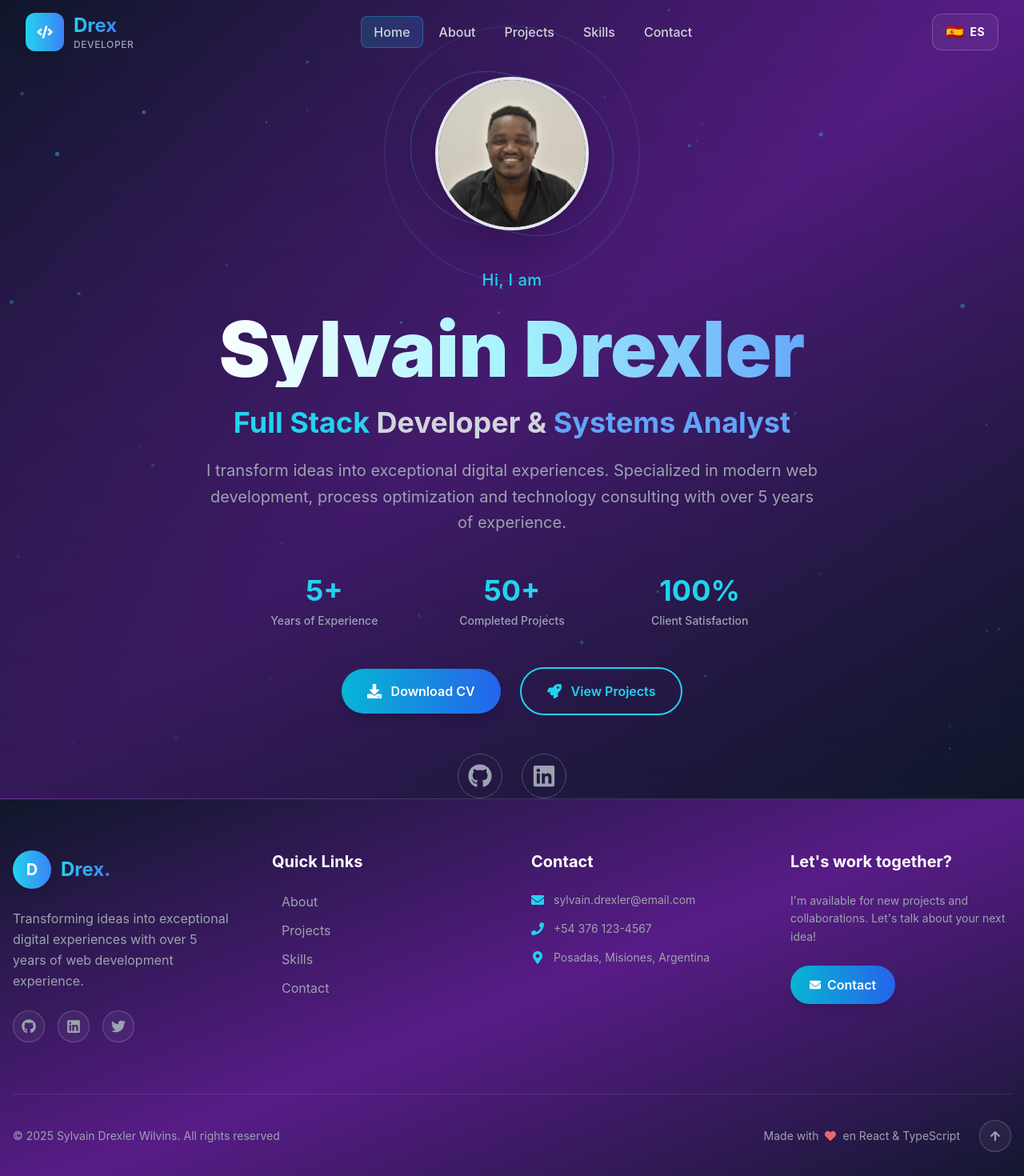
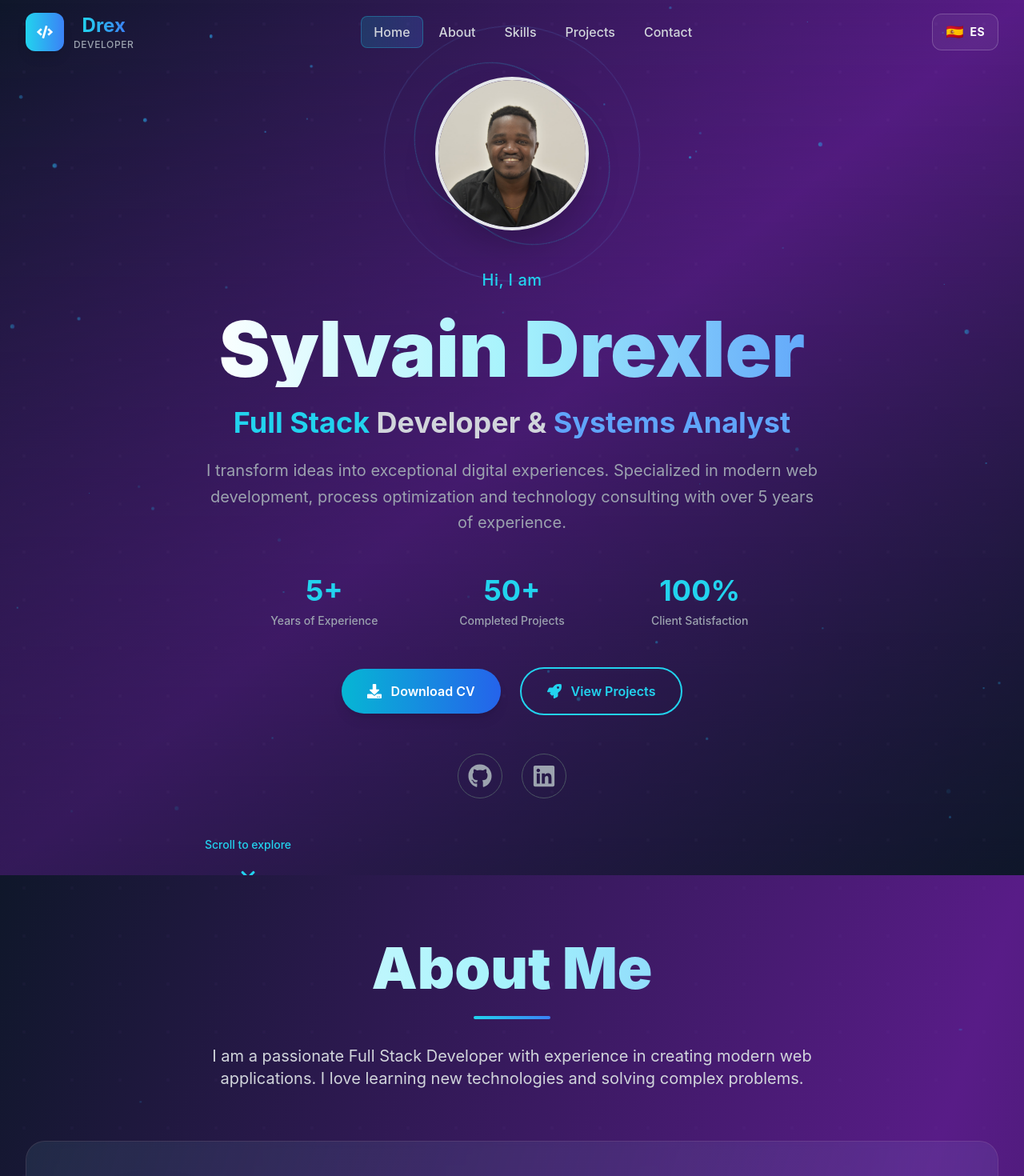
Before and after one commit to drex25/portfolio-react, a React (Vite) app: page / in a window 1280 px wide. Shown: the top 1470 px of the page at 80% size. Built offline with nearby package versions, Linux system fonts and the light colour scheme.

Commit message:
Homepage completo con todas las secciones

```diff
--- a/src/components/Navbar.tsx
+++ b/src/components/Navbar.tsx
@@ -16,20 +16,18 @@ const languages: Language[] = [
   { code: 'fr', name: 'Français', flag: '🇫🇷' }
 ];
 
+// Enlaces de navegación actualizados para scroll suave
 const navLinks = [
-  { path: '/', label: 'nav.home' },
-  { path: '/about', label: 'nav.about' },
-  { path: '/projects', label: 'nav.projects' },
-  { path: '/skills', label: 'nav.skills' },
-  { path: '/contact', label: 'nav.contact' }
+  { path: '#home', label: 'nav.home', scrollTo: 'home' },
+  { path: '#about', label: 'nav.about', scrollTo: 'about' },
+  { path: '#skills', label: 'nav.skills', scrollTo: 'skills' },
+  { path: '#projects', label: 'nav.projects', scrollTo: 'projects' },
+  { path: '#contact', label: 'nav.contact', scrollTo: 'contact' }
 ];
 
 const pageTitles: Record<string, string> = {
   '/': 'Sylvain Drexler - Portfolio',
-  '/about': 'Sobre Mí - Sylvain Drexler',
-  '/projects': 'Proyectos - Sylvain Drexler',
-  '/skills': 'Habilidades - Sylvain Drexler',
-  '/contact': 'Contacto - Sylvain Drexler',
+  '/cv': 'CV - Sylvain Drexler',
 };
 
 interface NavbarProps {
@@ -41,6 +39,7 @@ const Navbar: React.FC<NavbarProps> = ({ onLanguageChange }) => {
   const [isScrolled, setIsScrolled] = useState(false);
   const [isMobileMenuOpen, setIsMobileMenuOpen] = useState(false);
   const [isLanguageMenuOpen, setIsLanguageMenuOpen] = useState(false);
+  const [activeSection, setActiveSection] = useState('home');
   const [currentLanguage, setCurrentLanguage] = useState<Language>(
     languages.find(lang => lang.code === i18n.language) || languages[0]
   );
@@ -54,6 +53,23 @@ const Navbar: React.FC<NavbarProps> = ({ onLanguageChange }) => {
   useEffect(() => {
     const handleScroll = () => {
       setIsScrolled(window.scrollY > 20);
+
+      // Detectar sección activa
+      const sections = ['home', 'about', 'skills', 'projects', 'contact'];
+      const scrollPosition = window.scrollY + 100;
+
+      for (const section of sections) {
+        const element = document.getElementById(section);
+        if (element) {
+          const offsetTop = element.offsetTop;
+          const offsetHeight = element.offsetHeight;
+
+          if (scrollPosition >= offsetTop && scrollPosition < offsetTop + offsetHeight) {
+            setActiveSection(section);
+            break;
+          }
+        }
+      }
     };
 
     window.addEventListener('scroll', handleScroll);
@@ -65,6 +81,14 @@ const Navbar: React.FC<NavbarProps> = ({ onLanguageChange }) => {
     const newLanguage = languages.find(lang => lang.code === langCode) || languages[0];
     setCurrentLanguage(newLanguage);
     setIsLanguageMenuOpen(false);
+  };
+
+  const scrollToSection = (sectionId: string) => {
+    const element = document.getElementById(sectionId);
+    if (element) {
+      element.scrollIntoView({ behavior: 'smooth' });
+    }
+    setIsMobileMenuOpen(false);
   };
 
   const navVariants = {
@@ -93,7 +117,10 @@ const Navbar: React.FC<NavbarProps> = ({ onLanguageChange }) => {
       <div className="max-w-7xl mx-auto px-4 sm:px-6 lg:px-8">
         <div className="flex items-center justify-between h-20">
           {/* Logo mejorado */}
-          <Link to="/" className="flex items-center gap-3 group">
+          <button
+            onClick={() => scrollToSection('home')}
+            className="flex items-center gap-3 group"
+          >
             <motion.div
               className="relative"
               whileHover={{ scale: 1.05 }}
@@ -115,20 +142,20 @@ const Navbar: React.FC<NavbarProps> = ({ onLanguageChange }) => {
                 DEVELOPER
               </div>
             </motion.div>
-          </Link>
+          </button>
 
           {/* Desktop Navigation */}
           <div className="hidden lg:flex items-center space-x-1">
             {navLinks.map((link) => (
-              <Link
-                key={link.path}
-                to={link.path}
+              <button
+                key={link.scrollTo}
+                onClick={() => scrollToSection(link.scrollTo)}
                 className="relative px-4 py-2 rounded-lg text-gray-300 hover:text-white transition-all duration-300 group"
               >
                 <span className="relative z-10 font-medium">
                   {t(link.label)}
                 </span>
-                {location.pathname === link.path && (
+                {activeSection === link.scrollTo && (
                   <motion.div
                     layoutId="activeLink"
                     className="absolute inset-0 bg-gradient-to-r from-cyan-500/20 to-blue-500/20 rounded-lg border border-cyan-400/30"
@@ -138,7 +165,7 @@ const Navbar: React.FC<NavbarProps> = ({ onLanguageChange }) => {
                   />
                 )}
                 <div className="absolute inset-0 bg-white/5 rounded-lg opacity-0 group-hover:opacity-100 transition-opacity duration-300" />
-              </Link>
+              </button>
             ))}
           </div>
 
@@ -220,18 +247,17 @@ const Navbar: React.FC<NavbarProps> = ({ onLanguageChange }) => {
           >
             <div className="px-4 py-6 space-y-2">
               {navLinks.map((link) => (
-                <Link
-                  key={link.path}
-                  to={link.path}
-                  onClick={() => setIsMobileMenuOpen(false)}
-                  className={`block px-4 py-3 rounded-xl font-medium transition-all duration-300 ${
-                    location.pathname === link.path
+                <button
+                  key={link.scrollTo}
+                  onClick={() => scrollToSection(link.scrollTo)}
+                  className={`block w-full text-left px-4 py-3 rounded-xl font-medium transition-all duration-300 ${
+                    activeSection === link.scrollTo
                       ? 'bg-gradient-to-r from-cyan-500/20 to-blue-500/20 text-cyan-400 border border-cyan-400/30'
                       : 'text-gray-300 hover:text-white hover:bg-white/5'
                   }`}
                 >
                   {t(link.label)}
-                </Link>
+                </button>
               ))}
 
               {/* Language options in mobile */}
--- a/src/pages/Landing.tsx
+++ b/src/pages/Landing.tsx
@@ -1,7 +1,13 @@
 import React, { useMemo, useRef } from 'react';
 import { motion, useScroll, useTransform, useInView } from 'framer-motion';
-import { FaGithub, FaLinkedin, FaCode, FaRocket, FaDownload } from 'react-icons/fa';
+import { FaGithub, FaLinkedin, FaCode, FaRocket, FaDownload, FaChevronDown } from 'react-icons/fa';
 import { useTranslation } from 'react-i18next';
+
+// Importar los componentes de las otras páginas
+import About from './About';
+import Projects from './Projects';
+import Skills from './Skills';
+import Contact from './Contact';
 
 // Componente de partículas flotantes más sofisticado
 const FloatingParticles: React.FC = () => {
@@ -73,7 +79,8 @@ const TypewriterText: React.FC<{ text: string; className?: string }> = ({ text,
   );
 };
 
-const Landing: React.FC = () => {
+// Componente Hero Section
+const HeroSection: React.FC = () => {
   const { t } = useTranslation();
   const containerRef = useRef<HTMLDivElement>(null);
   const { scrollYProgress } = useScroll({
@@ -87,11 +94,19 @@ const Landing: React.FC = () => {
 
   const isInView = useInView(containerRef, { once: true, amount: 0.3 });
 
+  const scrollToNext = () => {
+    const aboutSection = document.getElementById('about');
+    if (aboutSection) {
+      aboutSection.scrollIntoView({ behavior: 'smooth' });
+    }
+  };
+
   return (
     <section
       ref={containerRef}
       className="relative min-h-screen flex flex-col justify-center items-center overflow-hidden bg-gradient-to-br from-slate-900 via-purple-900 to-slate-900 pt-24"
       role="banner"
+      id="home"
     >
       {/* Fondo con gradiente animado */}
       <div className="absolute inset-0 bg-gradient-to-br from-slate-900 via-purple-900 to-slate-900">
@@ -111,7 +126,7 @@ const Landing: React.FC = () => {
         className="relative z-10 text-center px-4 max-w-6xl mx-auto"
         style={{ y, opacity, scale }}
       >
-        {/* Avatar con efectos mejorados - SIN ICONO */}
+        {/* Avatar con efectos mejorados */}
         <motion.div
           className="relative mb-12 mx-auto w-fit"
           initial={{ scale: 0, rotate: -180 }}
@@ -137,7 +152,7 @@ const Landing: React.FC = () => {
             />
           </div>
 
-          {/* Avatar principal - SIN INDICADOR DE ESTADO */}
+          {/* Avatar principal */}
           <motion.div
             className="relative w-48 h-48 rounded-full overflow-hidden border-4 border-gradient-to-r from-cyan-400 to-blue-500 shadow-2xl"
             whileHover={{ scale: 1.05 }}
@@ -240,20 +255,25 @@ const Landing: React.FC = () => {
             <span>{t('home.downloadCV', 'Descargar CV')}</span>
           </motion.a>
 
-          <motion.a
-            href="/projects"
+          <motion.button
+            onClick={() => {
+              const projectsSection = document.getElementById('projects');
+              if (projectsSection) {
+                projectsSection.scrollIntoView({ behavior: 'smooth' });
+              }
+            }}
             className="group relative px-8 py-4 border-2 border-cyan-400 text-cyan-400 font-semibold rounded-full hover:bg-cyan-400 hover:text-slate-900 transition-all duration-300 flex items-center gap-3"
             whileHover={{ scale: 1.05, y: -2 }}
             whileTap={{ scale: 0.95 }}
           >
             <FaRocket className="text-lg" />
             <span>{t('home.viewProjects', 'Ver Proyectos')}</span>
-          </motion.a>
+          </motion.button>
         </motion.div>
 
         {/* Redes sociales con efectos mejorados */}
         <motion.div
-          className="flex gap-6 justify-center items-center"
+          className="flex gap-6 justify-center items-center mb-12"
           initial={{ opacity: 0 }}
           animate={isInView ? { opacity: 1 } : {}}
           transition={{ delay: 1.8, duration: 0.6 }}
@@ -278,6 +298,24 @@ const Landing: React.FC = () => {
             </motion.a>
           ))}
         </motion.div>
+
+        {/* Indicador de scroll */}
+        <motion.button
+          onClick={scrollToNext}
+          className="text-cyan-400 hover:text-white transition-colors duration-300 flex flex-col items-center gap-2"
+          initial={{ opacity: 0, y: 20 }}
+          animate={{ opacity: 1, y: 0 }}
+          transition={{ delay: 2, duration: 0.6 }}
+          whileHover={{ y: -5 }}
+        >
+          <span className="text-sm font-medium">{t('home.scrollToExplore', 'Scroll para explorar')}</span>
+          <motion.div
+            animate={{ y: [0, 10, 0] }}
+            transition={{ duration: 2, repeat: Infinity, ease: "easeInOut" }}
+          >
+            <FaChevronDown className="text-xl" />
+          </motion.div>
+        </motion.button>
       </motion.div>
 
       {/* Overlay con gradiente */}
@@ -286,4 +324,25 @@ const Landing: React.FC = () => {
   );
 };
 
+const Landing: React.FC = () => {
+  return (
+    <div className="relative">
+      {/* Hero Section */}
+      <HeroSection />
+
+      {/* About Section */}
+      <About />
+
+      {/* Skills Section */}
+      <Skills />
+
+      {/* Projects Section */}
+      <Projects />
+
+      {/* Contact Section */}
+      <Contact />
+    </div>
+  );
+};
+
 export default Landing;
```
